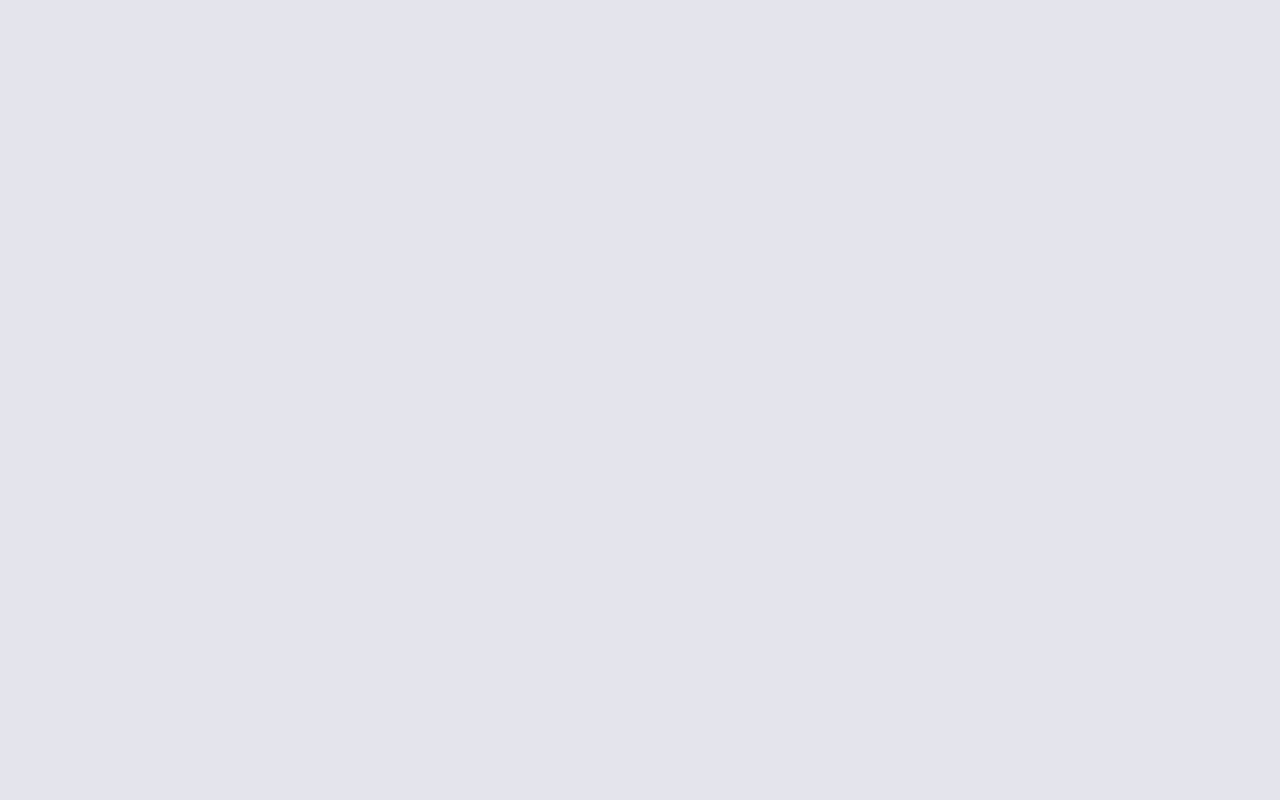
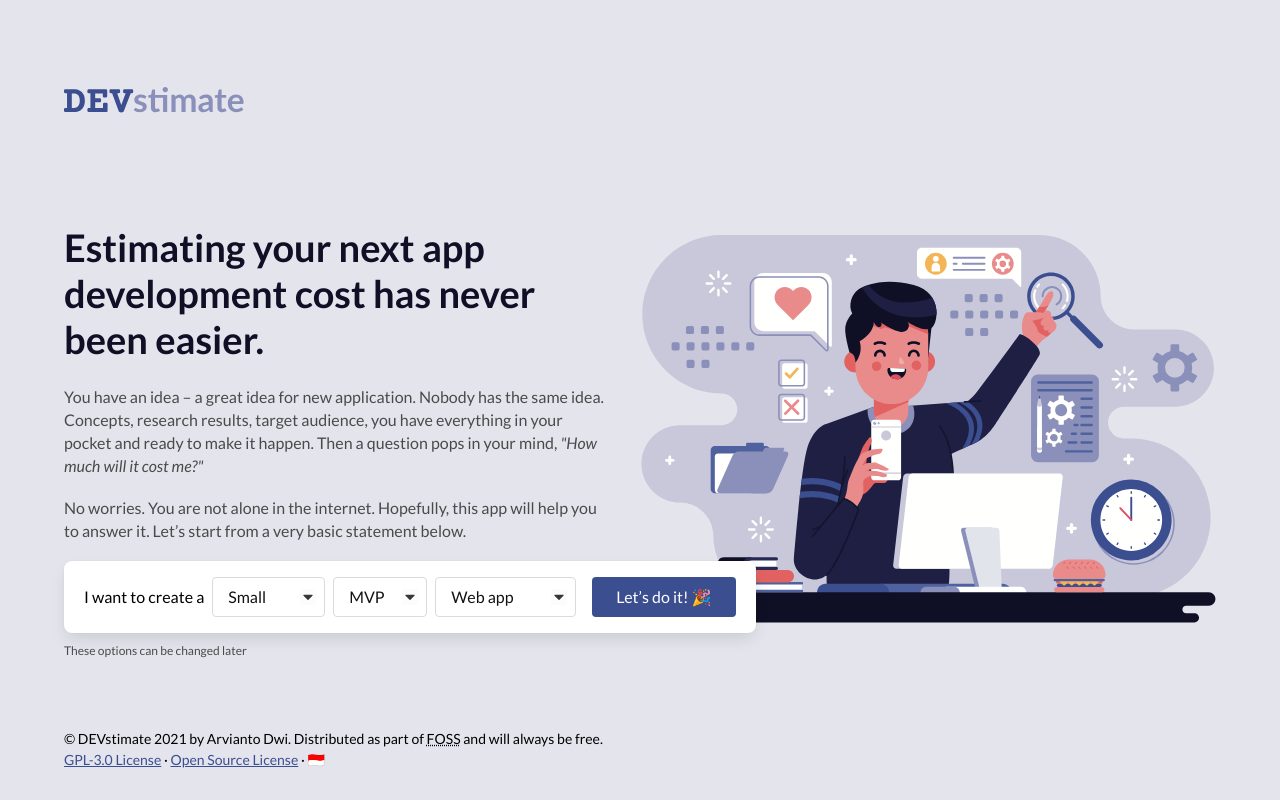
Before and after one commit to arviantodwi/devstimate, a React (Create React App) app: page / in a window 1280 px wide. Built offline with nearby package versions, Linux system fonts and the light colour scheme.

Commit message:
🔨 Implementation for Landing page

```diff
--- a/src/@types/index.d.ts
+++ b/src/@types/index.d.ts
@@ -1,3 +1,4 @@
 declare module "@devstimate" {
   type ChangeEvent = React.ChangeEvent<HTMLSelectElement>;
+  type FormEvent = React.FormEvent<HTMLFormElement>;
 }
--- /dev/null
+++ b/src/features/wizard/Wizard.tsx
@@ -0,0 +1,90 @@
+import { useTranslation } from "react-i18next";
+
+import Button from "../../components/button";
+import { Select } from "../../components/form";
+import { ChangeEvent, FormEvent } from "@devstimate";
+import {
+  WizardContainer,
+  Form,
+  IntroText,
+  SelectWrapper,
+  FootNote,
+} from "./style";
+
+const Wizard: React.FC = () => {
+  const { t } = useTranslation();
+
+  const sizeTranslations = t("landing.wizard.size_options", {
+    returnObjects: true,
+  });
+  const sizeOptions = [
+    { value: "small", label: sizeTranslations[0] },
+    { value: "medium", label: sizeTranslations[1] },
+    { value: "large", label: sizeTranslations[2] },
+  ];
+
+  const stageTranslations = t("landing.wizard.stage_options", {
+    returnObjects: true,
+  });
+  const stageOptions = [
+    { value: "mvp", label: stageTranslations[0] },
+    { value: "mmp", label: stageTranslations[1] },
+  ];
+
+  const platformTranslations = t("landing.wizard.platform_options", {
+    returnObjects: true,
+  });
+  const platformOptions = [
+    { value: "web", label: platformTranslations[0] },
+    { value: "ios", label: platformTranslations[1] },
+    { value: "android", label: platformTranslations[2] },
+  ];
+
+  const handleChange = (e: ChangeEvent) => {
+    console.log(e.target.value);
+  };
+
+  const handleSubmit = (e: FormEvent) => {
+    e.preventDefault();
+  };
+
+  return (
+    <WizardContainer data-feature="wizard">
+      <Form method="GET" action="/" onSubmit={handleSubmit}>
+        <IntroText>{t("landing.wizard.intro")}</IntroText>
+
+        <SelectWrapper>
+          <Select
+            id="size-select"
+            name="app_size"
+            options={sizeOptions}
+            groupLabel="App size"
+            onOptionChange={(e: ChangeEvent) => handleChange(e)}
+          />
+
+          <Select
+            id="stage-select"
+            name="app_stage"
+            options={stageOptions}
+            groupLabel="App stage"
+            onOptionChange={(e: ChangeEvent) => handleChange(e)}
+          />
+
+          <Select
+            id="platform-select"
+            name="app_platform"
+            options={platformOptions}
+            groupLabel="App platform"
+            onOptionChange={(e: ChangeEvent) => handleChange(e)}
+          />
+        </SelectWrapper>
+
+        <Button>{t("landing.wizard.button_label")}</Button>
+      </Form>
+
+      <FootNote>{t("landing.wizard.footnote")}</FootNote>
+    </WizardContainer>
+  );
+};
+
+export default Wizard;
--- /dev/null
+++ b/src/features/wizard/index.ts
@@ -0,0 +1 @@
+export { default as Wizard, default } from "./Wizard";
--- /dev/null
+++ b/src/features/wizard/style.tsx
@@ -0,0 +1,37 @@
+import styled from "styled-components";
+
+import { pxToRem } from "../../app/helpers";
+import { COLOR_TEXT_SECONDARY } from "../../app/constants";
+
+export const WizardContainer = styled.div`
+  position: absolute;
+  bottom: 0;
+  height: 97px;
+`;
+
+export const Form = styled.form`
+  background-color: white;
+  padding: 16px 20px;
+  border-radius: 8px;
+  box-shadow: 0 0 0 1px rgba(0, 0, 0, 0.02), 0 8px 16px -2px rgba(0, 0, 0, 0.1);
+  display: flex;
+  align-items: center;
+`;
+
+export const IntroText = styled.span`
+  white-space: nowrap;
+  margin-right: 4px;
+`;
+
+export const SelectWrapper = styled.div`
+  margin-right: 12px;
+  display: flex;
+  flex-direction: row;
+`;
+
+export const FootNote = styled.small`
+  font-size: ${pxToRem(12)};
+  color: ${COLOR_TEXT_SECONDARY.HEX};
+  margin-top: 10px;
+  display: inline-block;
+`;
--- a/src/index.tsx
+++ b/src/index.tsx
@@ -1,26 +1,18 @@
 import React from "react";
 import ReactDOM from "react-dom";
 import { Provider } from "react-redux";
-import { BrowserRouter as Router, Switch, Route } from "react-router-dom";
 
 import "./i18n";
+import Router from "./router";
 import { store } from "./app/store";
 import GlobalStyle from "./app/globalStyle";
 import * as serviceWorker from "./serviceWorker";
-import DefaultReactApp from "./views/default-react-app";
 
 ReactDOM.render(
   <React.StrictMode>
     <Provider store={store}>
       <GlobalStyle />
-
-      <Router>
-        <Switch>
-          <Route path="/default-react-app">
-            <DefaultReactApp />
-          </Route>
-        </Switch>
-      </Router>
+      <Router />
     </Provider>
   </React.StrictMode>,
   document.getElementById("root")
--- /dev/null
+++ b/src/router/index.tsx
@@ -0,0 +1,20 @@
+import { BrowserRouter, Switch, Route } from "react-router-dom";
+
+import Landing from "../views/landing";
+import DefaultReactApp from "../views/default-react-app";
+
+const Router = () => (
+  <BrowserRouter>
+    <Switch>
+      <Route path="/" exact>
+        <Landing />
+      </Route>
+
+      <Route path="/default-react-app">
+        <DefaultReactApp />
+      </Route>
+    </Switch>
+  </BrowserRouter>
+);
+
+export default Router;
--- /dev/null
+++ b/src/views/landing/Landing.tsx
@@ -0,0 +1,94 @@
+import { Link } from "react-router-dom";
+import { useTranslation } from "react-i18next";
+
+import Wizard from "../../features/wizard";
+import logo from "../../assets/images/logo.svg";
+import Container from "../../components/container";
+import happyGuy from "../../assets/images/happy-guy.svg";
+import Columns, { Column } from "../../components/columns";
+import {
+  ViewContainer,
+  Nav,
+  NavWrapper,
+  Logo,
+  Content,
+  ContentWrapper,
+  Article,
+  Heading,
+  Paragraph,
+  Illustration,
+  Footer,
+  FooterWrapper,
+  Attribution,
+  LinksWrapper,
+} from "./style";
+
+const Landing = () => {
+  const { t } = useTranslation();
+  const articleBodyTexts: string[] = t("landing.body", { returnObjects: true });
+
+  return (
+    <ViewContainer>
+      <Nav>
+        <NavWrapper as={Container}>
+          <Link to="/">
+            <Logo as={"h1"}>
+              DEVstimate
+              <img src={logo} alt="Devstimate logo" />
+            </Logo>
+          </Link>
+        </NavWrapper>
+      </Nav>
+
+      <Content as={Container}>
+        <Columns>
+          <ContentWrapper as={Column} size={6}>
+            <Article>
+              <Heading as={"h2"}>{t("landing.heading")}</Heading>
+
+              {articleBodyTexts.map((text, i) => (
+                <Paragraph
+                  key={`landing.body.${i + 1}`}
+                  dangerouslySetInnerHTML={{ __html: text }}
+                />
+              ))}
+            </Article>
+
+            <Wizard />
+          </ContentWrapper>
+
+          <Illustration as={Column} size={6} gapless>
+            <img
+              src={happyGuy}
+              alt="Illustration of a guy happily planning his project"
+              title="Illustration by Freepik"
+            />
+          </Illustration>
+        </Columns>
+      </Content>
+
+      <Footer>
+        <FooterWrapper as={Container}>
+          <Attribution>
+            &copy; DEVstimate {new Date().getFullYear()} by Arvianto Dwi.
+            Distributed as part of{" "}
+            <abbr title="Free and open-source software">FOSS</abbr> and will
+            always be free.
+          </Attribution>
+
+          <LinksWrapper>
+            <a href="#!">GPL-3.0 License</a>
+            <span> &middot; </span>
+            <a href="#!">Open Source License</a>
+            <span> &middot; </span>
+            <span>
+              <i title="Indonesia">🇮🇩</i>
+            </span>
+          </LinksWrapper>
+        </FooterWrapper>
+      </Footer>
+    </ViewContainer>
+  );
+};
+
+export default Landing;
--- /dev/null
+++ b/src/views/landing/index.ts
@@ -0,0 +1 @@
+export { default as Landing, default } from "./Landing";
--- /dev/null
+++ b/src/views/landing/style.tsx
@@ -0,0 +1,106 @@
+import styled from "styled-components";
+
+import { pxToRem } from "../../app/helpers";
+import {
+  COLOR_TEXT_LINK,
+  COLOR_TEXT_PRIMARY,
+  COLOR_TEXT_SECONDARY,
+  COLOR_TEXT_STRONG,
+  COLUMN_GAP,
+} from "../../app/constants";
+
+export const ViewContainer = styled.main`
+  display: flex;
+  flex-direction: column;
+  min-height: 100vh;
+`;
+
+export const Nav = styled.nav`
+  padding-top: 80px;
+  padding-bottom: 40px;
+`;
+
+export const NavWrapper = styled.nav`
+  height: 40px;
+  align-items: center;
+`;
+
+export const Logo = styled.span`
+  margin: 0;
+  font-size: 0;
+  display: inline-block;
+  vertical-align: top;
+`;
+
+export const Content = styled.div`
+  margin-top: auto;
+  margin-bottom: auto;
+`;
+
+export const ContentWrapper = styled.div`
+  padding-bottom: 97px;
+  position: relative;
+`;
+
+export const Article = styled.article``;
+
+export const Heading = styled.h1`
+  font-size: ${pxToRem("38px")};
+  font-weight: 700;
+  line-height: ${pxToRem("46px")};
+  color: ${COLOR_TEXT_STRONG.HEX};
+  margin: 23px 0;
+`;
+
+export const Paragraph = styled.p`
+  font-size: 1rem;
+  font-weight: 400;
+  line-height: ${pxToRem("23px")};
+  color: ${COLOR_TEXT_SECONDARY.HEX};
+  margin: ${pxToRem("19px")} 0;
+`;
+
+export const Illustration = styled.div`
+  padding-right: ${COLUMN_GAP}px;
+
+  > img {
+    align-self: center;
+    margin: auto;
+    max-width: 100%;
+    max-height: 100%;
+  }
+`;
+
+export const Footer = styled.footer`
+  padding-top: 32px;
+  padding-bottom: 32px;
+  font-size: ${pxToRem(14)};
+  line-height: ${pxToRem(17)};
+  color: ${COLOR_TEXT_PRIMARY};
+`;
+
+export const FooterWrapper = styled.div`
+  flex-direction: column;
+`;
+
+export const Attribution = styled.div`
+  margin-bottom: 4px;
+`;
+
+export const LinksWrapper = styled.div`
+  > a {
+    color: ${COLOR_TEXT_LINK.HEX};
+    text-decoration: underline;
+    display: inline;
+    vertical-align: baseline;
+  }
+
+  > span {
+    display: inline;
+    vertical-align: baseline;
+
+    > i {
+      font-style: normal;
+    }
+  }
+`;
```
